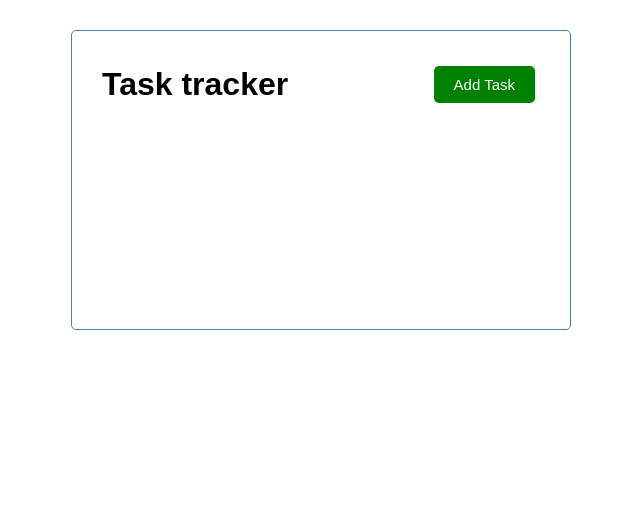
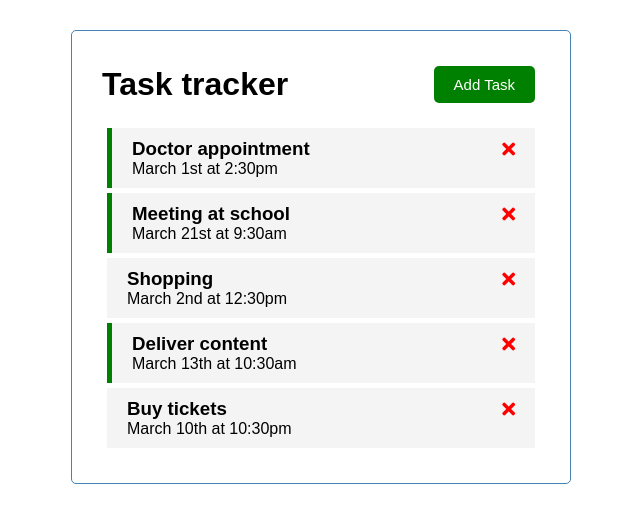
Before and after one commit to NidhitheCoder/learn-vue-js, a Vue app in the folder vuejs-traversy/vue-lean-app/: page / in a window 1280 px wide. Shown: the top 522 px of the page, without its empty margins (319-959 px from the left). Built offline with nearby package versions, Linux system fonts and the light colour scheme.

Commit message:
tasks and task components created and delete icon added

```diff
--- a/vuejs-traversy/vue-lean-app/public/index.html
+++ b/vuejs-traversy/vue-lean-app/public/index.html
@@ -1,15 +1,26 @@
 <!DOCTYPE html>
 <html lang="">
   <head>
-    <meta charset="utf-8">
-    <meta http-equiv="X-UA-Compatible" content="IE=edge">
-    <meta name="viewport" content="width=device-width,initial-scale=1.0">
-    <link rel="icon" href="<%= BASE_URL %>favicon.ico">
+    <meta charset="utf-8" />
+    <meta http-equiv="X-UA-Compatible" content="IE=edge" />
+    <meta name="viewport" content="width=device-width,initial-scale=1.0" />
+    <link
+      rel="stylesheet"
+      href="https://cdnjs.cloudflare.com/ajax/libs/font-awesome/5.15.4/css/all.min.css"
+      integrity="sha512-1ycn6IcaQQ40/MKBW2W4Rhis/DbILU74C1vSrLJxCq57o941Ym01SwNsOMqvEBFlcgUa6xLiPY/NS5R+E6ztJQ=="
+      crossorigin="anonymous"
+      referrerpolicy="no-referrer"
+    />
+    <link rel="icon" href="<%= BASE_URL %>favicon.ico" />
     <title><%= htmlWebpackPlugin.options.title %></title>
   </head>
   <body>
     <noscript>
-      <strong>We're sorry but <%= htmlWebpackPlugin.options.title %> doesn't work properly without JavaScript enabled. Please enable it to continue.</strong>
+      <strong
+        >We're sorry but <%= htmlWebpackPlugin.options.title %> doesn't work
+        properly without JavaScript enabled. Please enable it to
+        continue.</strong
+      >
     </noscript>
     <div id="app"></div>
     <!-- built files will be auto injected -->
--- a/vuejs-traversy/vue-lean-app/src/App.vue
+++ b/vuejs-traversy/vue-lean-app/src/App.vue
@@ -1,16 +1,60 @@
 <template>
   <div class="container">
     <Header title="Task tracker" />
+    <Tasks :tasks="tasks" />
   </div>
 </template>
 
 <script>
-import Header from './components/header.vue'
+import Header from "./components/header.vue";
+import Tasks from "./components/tasks.vue";
 
 export default {
   name: "App",
   components: {
-    Header
+    Header,
+    Tasks,
+  },
+  data() {
+    return {
+      tasks: [],
+    };
+  },
+  created() {
+    {
+      this.tasks = [
+        {
+          id: 1,
+          text: "Doctor appointment",
+          day: "March 1st at 2:30pm",
+          reminder: true,
+        },
+        {
+          id: 2,
+          text: "Meeting at school",
+          day: "March 21st at 9:30am",
+          reminder: true,
+        },
+        {
+          id: 3,
+          text: "Shopping",
+          day: "March 2nd at 12:30pm",
+          reminder: false,
+        },
+        {
+          id: 4,
+          text: "Deliver content",
+          day: "March 13th at 10:30am",
+          reminder: true,
+        },
+        {
+          id: 5,
+          text: "Buy tickets",
+          day: "March 10th at 10:30pm",
+          reminder: false,
+        },
+      ];
+    }
   },
 };
 </script>
--- /dev/null
+++ b/vuejs-traversy/vue-lean-app/src/components/task.vue
@@ -0,0 +1,42 @@
+<template>
+  <div :class="[task.reminder && 'reminder', 'task']">
+    <h3>
+      {{ task.text }}
+      <i class="fas fa-times"></i>
+    </h3>
+    <p>{{ task.day }}</p>
+  </div>
+</template>
+
+<script>
+export default {
+  name: "Task",
+  props: {
+    task: Object,
+  },
+};
+</script>
+
+<style scoped>
+
+.fas {
+  color: red;
+}
+
+.task {
+  background: #f4f4f4;
+  margin: 5px;
+  padding: 10px 20px;
+  cursor: pointer;
+}
+
+.task.reminder {
+  border-left: 5px solid green;
+}
+
+.task h3 {
+  display: flex;
+  align-items: center;
+  justify-content: space-between;
+}
+</style>
--- /dev/null
+++ b/vuejs-traversy/vue-lean-app/src/components/tasks.vue
@@ -0,0 +1,21 @@
+<template>
+  <div>
+    <div :key="task.id" v-for="task in tasks">
+      <Task :task="task" />
+    </div>
+  </div>
+</template>
+
+<script>
+import Task from "./task.vue";
+
+export default {
+  name: "Tasks",
+  props: {
+    tasks: Array,
+  },
+  components: {
+    Task,
+  },
+};
+</script>
```
